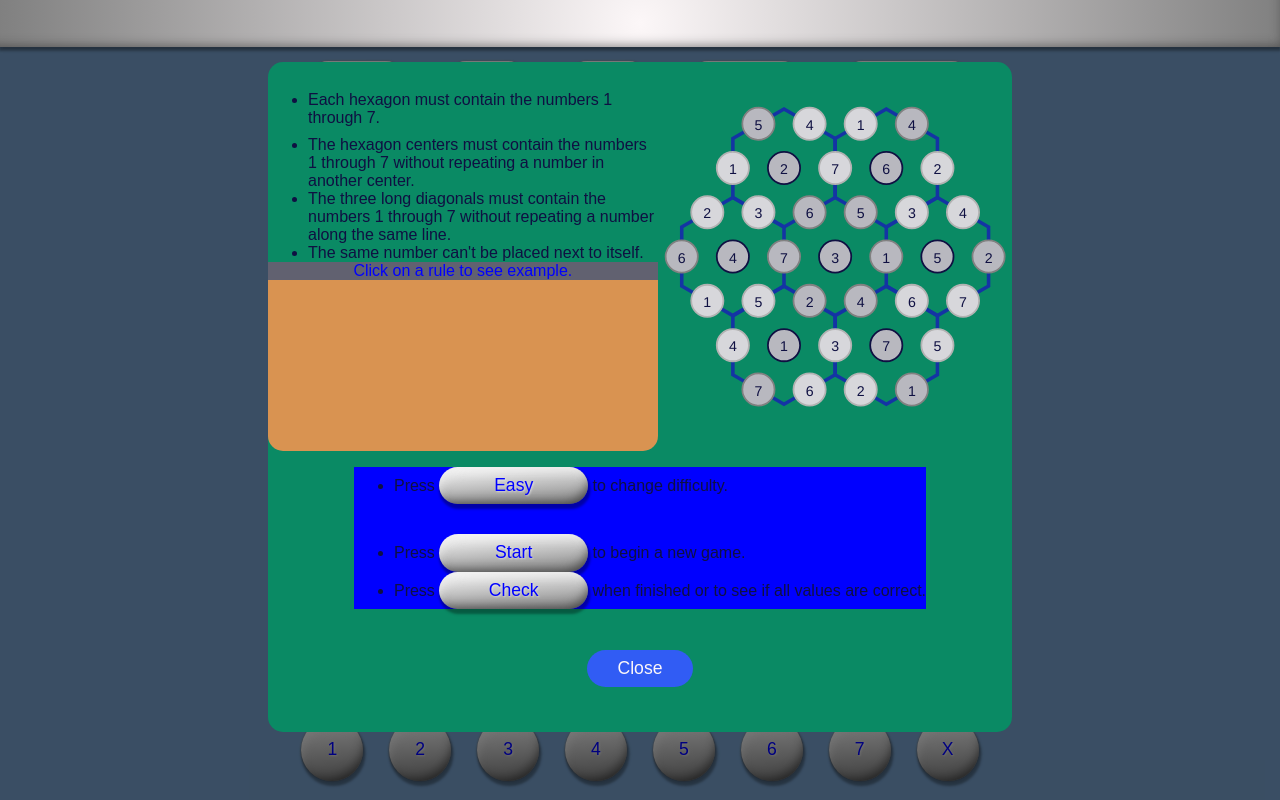
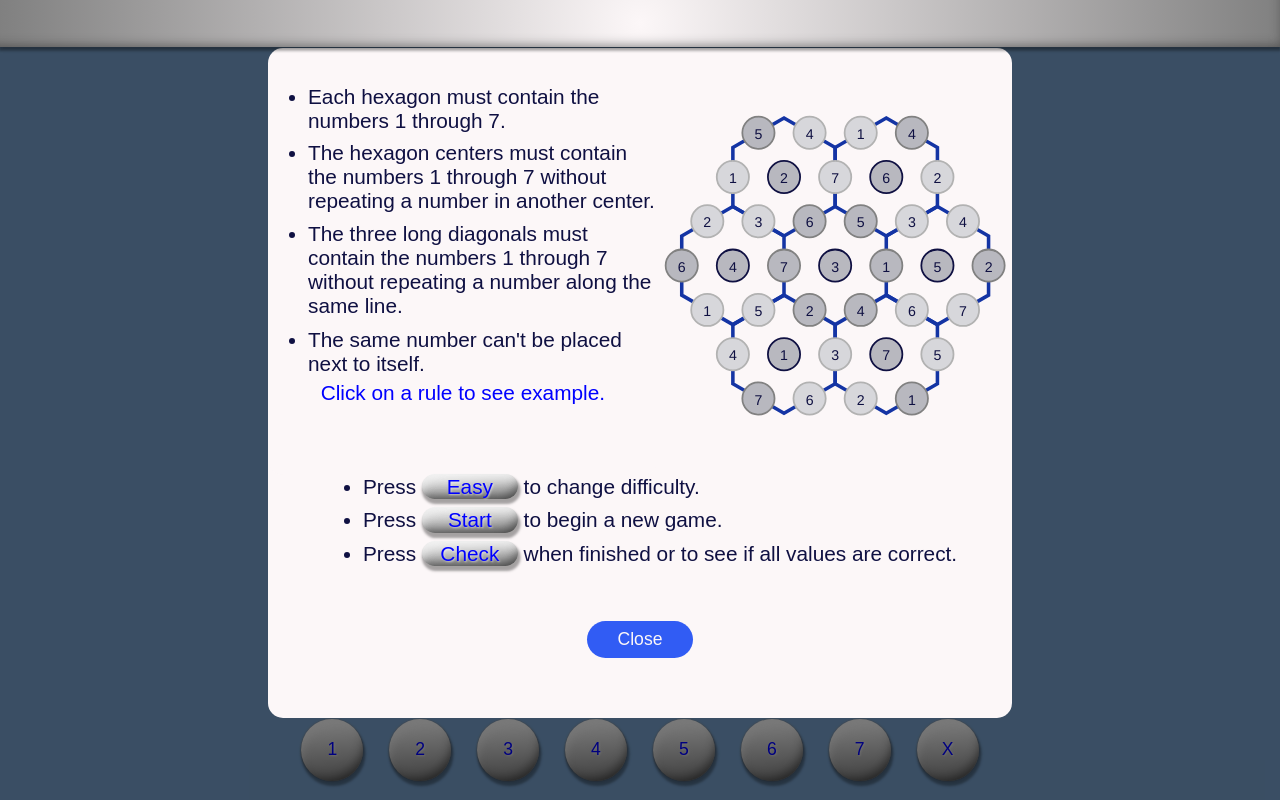
Before and after one commit to jderouin1969/game-app, a React (Vite) app: page / in a window 1280 px wide. Both pictures are taken after a click on the button "Directions". Built offline with nearby package versions, Linux system fonts and the light colour scheme.

Commit message:
Another font change

```diff
--- a/src/App.css
+++ b/src/App.css
@@ -29,8 +29,8 @@
   --offWhite: #fcf7f8;
   --stop: 0%;
   --stopChange: 7.5%;
-  --text-controls: 1.2rem;
-  --text-dialog: 1rem;
+  --text-control: 1.2rem;
+  --text-dialog: 1.3rem;
   --text-numbers: 1.1rem;
   --text-buttons: 1.7rem;
   --text-directions: 1rem;
@@ -108,56 +108,57 @@ body {
 /* Direction Dialog */
 .dialog-directions {
   z-index: 5;
-  background: var(--fontGreen);
+  background: var(--offWhite);
   border-radius: 15px;
   border: none;
-  margin-top: calc(var(--gameSize) / 12);
+  margin-top: 3rem;
   width: var(--gameSize);
   height: calc(var(--gameSize) * .9);
   display: grid;
   color: var(--fontDark);
   grid-template-columns: minmax(0, 1.1fr) minmax(0, 1fr);
-  grid-template-rows: calc(var(--gameSize) 9/14) calc(var(--gameSize) 5/14) calc(var(--gameSize) 1/14) ;
+  grid-template-rows: calc(var(--gameSize) 8/14) calc(var(--gameSize) 5/14) calc(var(--gameSize) 1/14) ;
 }
 .directions-spanning {
   grid-column: 1 / 3;
 }
 .directions-hexadu {
-  background-color: var(--hint);
-  font-size: var(--text-dialogs);
+  background-color: var(--offWhite);
+  font-size: var(--text-dialog);
   border-radius: 15px;
   margin-top: calc(var(--gameSize) / 26);
+  margin-bottom: .5rem;
   display: flex;
   flex-direction: column;
 }
 .directions-hexadu-list {
-  background-color: var(--fontGreen);
+  background-color: var(--offWhite);
   margin: 0;
   display: flex;
   flex-direction: column;
 }
 .directions-clickTip{
   color: var(--fontBlue);
-  margin: 0;
-  background-color: var(--fontLight);
-  font-size: var(--text-base);
   text-align: center;
+  margin-top: -.3rem;
+  background-color: var(--offWhite);
+  font-size: var(--text-dialog);
 }
 .directions-game-list {
-  background-color: var(--fontBlue);
+  background-color: var(--offWhite);
   color: var(--fontDark);
   display: flex;
   flex-direction: column;
-  align-self: start;
+  margin-top: -.6rem;
   justify-self: center;
-  font-size: var(--text-directions);
+  font-size: var(--text-dialog);
   grid-column: 1 / 3;
   grid-row: 2;
 }
 .example-button {
-  font-size: var(--text-lg);
-  width: calc(var(--gameSize) / 5);
-  height: calc(var(--gameSize) / 20);
+  font-size: var(--text-dialog);
+  width: 6rem;
+  height: 1.6rem;
   border-radius: 999px;
   border: none;
   outline: none;
@@ -264,7 +265,7 @@ body {
 .control {
   position: relative;
   align-items: center;
-  font-size: var(--text-controls);
+  font-size: var(--text-control);
   height: calc(var(--gameSize) / 20);
 }
 .control-small {
--- a/src/components/modals.jsx
+++ b/src/components/modals.jsx
@@ -124,25 +124,28 @@ export function DirectionsDialog(props) {
         <div className='directions-hexadu'>
           <ul className='directions-hexadu-list'>
             <li className='hexadu-li' style={{color: (rule == 'hex') ? 'blue' : data.color.fontDark,
-              marginBottom: '.6rem'}}
+              marginTop: '.5rem', marginBottom: '.5rem'}}
               onClick={() => handleHex()}
               onMouseOver={() => handleHex()}
               onMouseOut={() => handleMouseOut()}
               >
               Each hexagon must contain the numbers 1 through 7.
             </li>
-            <li className='hexadu-li' style={{color: (rule == 'center') ? 'blue' : data.color.fontDark}}
+            <li className='hexadu-li' style={{color: (rule == 'center') ? 'blue' : data.color.fontDark,
+              marginBottom: '.6rem'}}
               onClick={() => handleCenters()}
               onMouseOver={() => handleCenters()}
               onMouseOut={() => handleMouseOut()}>
               The hexagon centers must contain the numbers 1 through 7 without repeating a number in another center.</li>
-            <li className='hexadu-li' style={{color: (rule == 'axis') ? 'blue' : data.color.fontDark}}
+            <li className='hexadu-li' style={{color: (rule == 'axis') ? 'blue' : data.color.fontDark,
+              marginBottom: '.6rem'}}
               onClick={() => handleAxis()}
               onMouseOver={() => handleAxis()}
               onMouseOut={() => handleMouseOut()}
               >
               The three long diagonals must contain the numbers 1 through 7 without repeating a number along the same line.</li>
-            <li className='hexadu-li' style={{color: (rule == 'adjacent') ? 'blue' : data.color.fontDark}}
+            <li className='hexadu-li' style={{color: (rule == 'adjacent') ? 'blue' : data.color.fontDark,
+              marginBottom: '.6rem'}}
               onClick={() => handleAdjacent()}
               onMouseOver={() => handleAdjacent()}
               onMouseOut={() => handleMouseOut()}>
@@ -160,11 +163,11 @@ export function DirectionsDialog(props) {
           values={directionsValues}
         />
         <ul className='directions-game-list'>
-          <li style={{marginBottom: '30px'}}>Press <button className='example-button'>
+          <li style={{marginBottom: '.5rem'}}>Press <button className='example-button'>
             Easy</button> to change difficulty.</li>
-          <li>Press <button className='example-button'>
+          <li style={{marginBottom: '.5rem'}}>Press <button className='example-button'>
             Start</button> to begin a new game.</li>
-          <li>Press <button className='example-button'>
+          <li style={{marginBottom: '-.4rem'}} >Press <button className='example-button'>
             Check</button> when finished or to see if all values are correct.</li>
         </ul>
         <button className='dialog-button directions-spanning'
```
Also changed, not shown: 4 other files (tests, documents, lock files or other folders).
